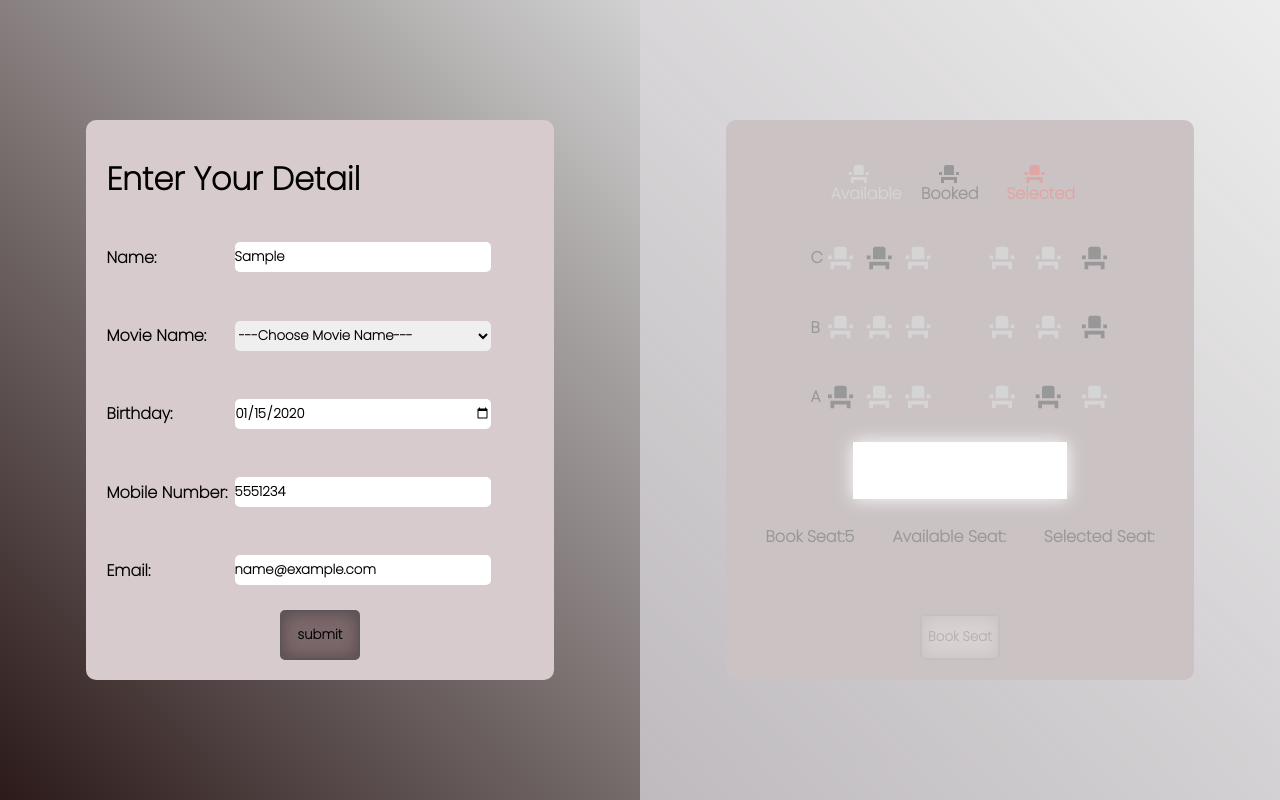
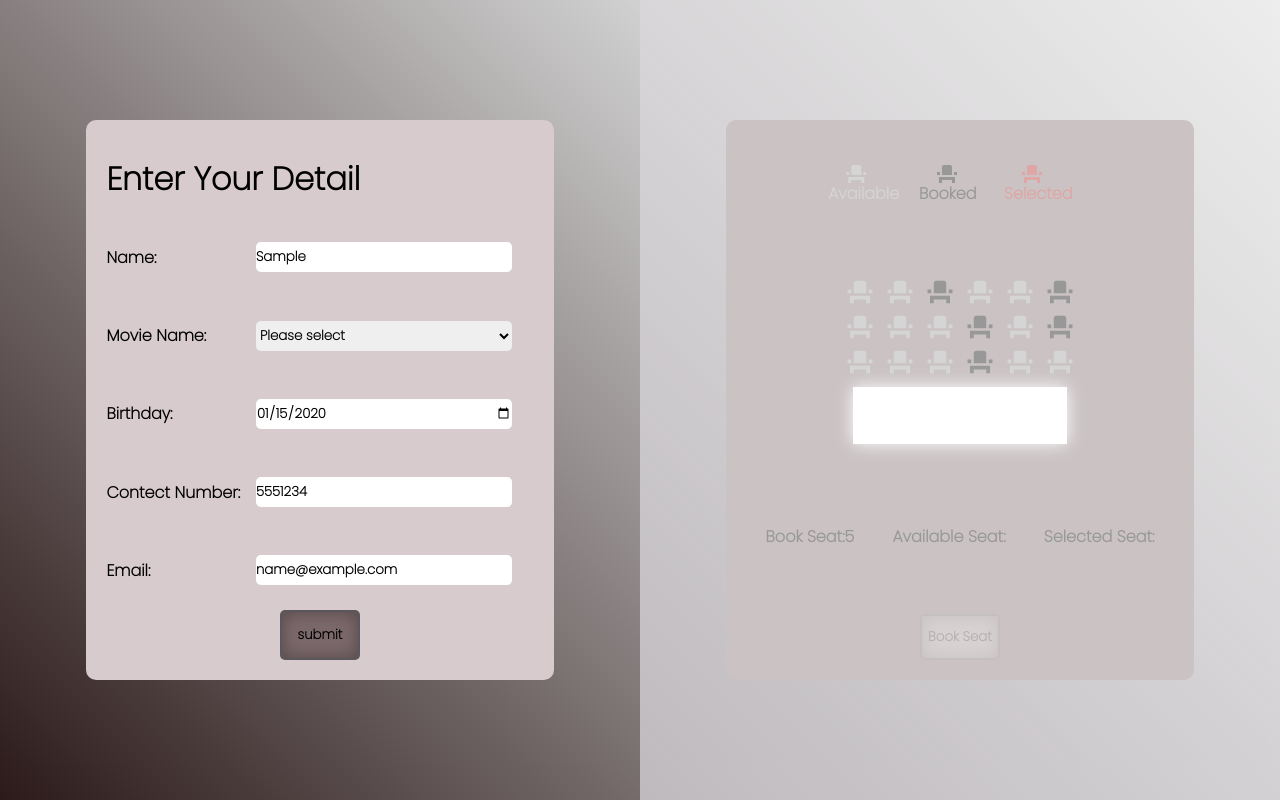
Before and after one commit to RiyaBasak26/Movie_Seat_Booking, a website: page index.html in a window 1280 px wide. Both pictures are taken after typing "Sample", "2020-01-15", "5551234", "name@example.com" into the empty fields and a click on the input "submit". Drawn offline with Linux system fonts and the light colour scheme.

Commit message:
PR comment fixed

```diff
--- a/app.js
+++ b/app.js
@@ -1,9 +1,9 @@
-const name = document.getElementById("name");
-const birthday = document.getElementById("birthday");
-const phone = document.getElementById("phone");
-const email = document.getElementById("email");
+const name_ref = document.getElementById("nameInput");
+const birthday_ref = document.getElementById("birthdayInput");
+const contactNo_ref = document.getElementById("contactNumberInput");
+const email_ref = document.getElementById("emailInput");
 const movieList = document.getElementById("movieList");
-const bookSeat = document.getElementById("bookSeat");
+const bookSeatContainer = document.getElementById("bookSeatContainer");
 const transparent = document.getElementById("transparent");
 const selected_seat = document.getElementById("selectedSeat");
 const available_seat = document.getElementById("availableSeat");
@@ -14,20 +14,48 @@ const displayNone = document.getElementsByClassName("displayNone");
 const birthday_lable = document.getElementById("birthday_lable");
 const user_name = document.getElementById("user_name");
 const movie_name = document.getElementById("movie_name");
-const uset_phone = document.getElementById("uset_phone");
+const user_contact = document.getElementById("user_contact");
 const total_selected_seat = document.getElementById("total_selected_seat");
 const user_email = document.getElementById("user_email");
 const heading=document.getElementById("heading");
+const seat_container=document.getElementById("seat_container");
+
+
+ let movieNameArray = ["The Lion King", "Captain America", "Tom And Jerry","Mr. Bean","cinderella"];
+
+for (let i = 0; i < movieNameArray.length; i++) {
+  let opt = movieNameArray[i];
+  let option = document.createElement("option");
+
+  option.textContent = opt;
+  option.value = i;
+
+  movieList.appendChild(option);
+}
+
+for(let i=0; i<18; i++){
+
+  let span= document.createElement("span");
+  span.classList="material-icons seat";
+  span.innerHTML="event_seat";
+  if(i==2 || i==5||i==9||i==11||i==15)
+  {
+    span.classList.add("booked");
+  }
+  seat_container.appendChild(span);
+}
+
 
 /*-----Form validation------*/
+
 const validateForm = () => {
-  let userName = name.value;
-  let userEmail = email.value;
-  let userPhone = phone.value;
+  let userNameValue = name_ref.value;
+  let userEmailValue = email_ref.value;
+  let userContactNumber = contactNo_ref.value;
   let userMovieList = movieList.value;
 
-  let userBirthday = birthday.value;
-  let birth_date = new Date(userBirthday);
+  let userBirthdayValue = birthday_ref.value;
+  let birth_date = new Date(userBirthdayValue);
   let birth_date_day = birth_date.getDate();
   let birth_date_month = birth_date.getMonth();
   let birth_date_year = birth_date.getFullYear();
@@ -35,18 +63,18 @@ const validateForm = () => {
     new Date(birth_date_year, birth_date_month, birth_date_day)
   );
 
-  const regEmail = /^[a-zA-Z0-9+_.-]+@[a-zA-Z0-9.-]+$/;
-  const regPhone = /^\d{10}$/;
-  if (userName === "") {
+  const regEmail = /^\w+([\.-]?\w+)*@\w+([\.-]?\w+)*(\.\w{2,3})+$/;
+  const regContactNo = /^\d{10}$/;
+  if (userNameValue.length === 0) {
     alert("Please Enter Your Name!");
     return false;
   }
-  if (userMovieList === "Choose Movie Name") {
+  if (userMovieList.length == "") {
     window.alert("Please select a Movie!");
     return false;
   }
-  if (userBirthday == "") {
-    alert("Please enter your age!");
+  if (userBirthdayValue.length === 0) {
+    alert("Please enter your BirthDay!");
     return false;
   } else {
     if (age < 12) {
@@ -54,24 +82,24 @@ const validateForm = () => {
       return false;
     }
   }
-  if (userPhone == "" && userEmail == "") {
+  if (userContactNumber == "" && userEmailValue == "") {
     alert("Please enter a phone number or e-mail address!");
 
     return false;
   } else {
-    if (userPhone !== "") {
-      if (!regPhone.test(userPhone)) {
-        alert("Please enter valid phone number.");
+    if (userContactNumber !== "") {
+      if (!regContactNo.test(userContactNumber)) {
+        alert("Please enter valid Contact number.");
         return false;
       }
     } else {
-      if (!regEmail.test(userEmail)) {
+      if (!regEmail.test(userEmailValue)) {
         window.alert("Please enter a valid e-mail address.");
         return false;
       }
     }
   }
-  bookSeat.classList.remove("disable");
+  bookSeatContainer.classList.remove("disable");
   transparent.style.display = "none";
   event.preventDefault();
 };
@@ -81,13 +109,29 @@ const validateForm = () => {
 
 /*--------- age calculation-------------*/
 const calculate_age = (dob) => {
-  let diff_ms = Date.now() - dob.getTime();
-  let age_dt = new Date(diff_ms);
+  let diff = Date.now() - dob.getTime();
+  let age_dt = new Date(diff);
   let user_age = Math.abs(age_dt.getUTCFullYear() - 1970);
   return user_age;
 };
+const isNumber=(evt)=> {
+  let charCode=evt.charCode;
+ if  (charCode < 48 || charCode > 57) {
+     return false;
+ }
+ return true;
+}
+ const isAlphabet=(evt)=>{
+  if(/^[a-zA-Z -]+$/.test(evt.key))
+  {
+    return true;
+  }
+  return false;
+ }
+
+
 /*------- while selecting seat-------*/
-bookSeat.addEventListener("click", (e) => {
+bookSeatContainer.addEventListener("click", (e) => {
     if(e.target.classList.contains("booked"))
     {
         window.alert("This seat is already selected");
@@ -124,12 +168,12 @@ book_seat_btn.addEventListener("click", () => {
   for (j = 0; j < displayNone.length; j++) {
     displayNone[j].style.display = "block";
   }
-  user_name.innerHTML = name.value;
-  movie_name.innerHTML = movieList.value;
-  uset_phone.innerHTML = phone.value;
-  user_email.innerHTML = email.value;
+  user_name.innerHTML = name_ref.value;
+  movie_name.innerHTML = movieNameArray[movieList.value];
+  user_contact.innerHTML = contactNo_ref.value;
+  user_email.innerHTML = email_ref.value;
   total_selected_seat.innerHTML = selected_seat.innerHTML;
-  bookSeat.classList.add("disable");
+  bookSeatContainer.classList.add("disable");
   transparent.style.display = "block";
   heading.innerHTML="Thank You!";
 });
--- a/index.html
+++ b/index.html
@@ -17,41 +17,36 @@
         <div><h1 id="heading">Enter Your Detail</h1></div>
         <div>
           <label for="Name">Name: </label>
-          <input type="text" name="Name" id="name" onkeydown="return /[a-z]/i.test(event.key)"/>
+          <input type="text" name="Name" id="nameInput" onkeydown="return isAlphabet(event)"/>
           <label for="name" class="displayNone color" id="user_name"></label>
         </div>
         <div>
           <label for="MovieName"> Movie Name: </label>
           <select id="movieList">
-            <option value="Choose Movie Name">---Choose Movie Name---</option>
-            <option value="The Lion King">The Lion King</option>
-            <option value="Captain America">Captain America</option>
-            <option value="Tom And Jerry">Tom And Jerry</option>
-            <option value="Mr. Bean">Mr. Bean</option>
-            <option value="cinderella">cinderella</option>
+            <option value="" selected disabled>Please select</option>
           </select>
           <label for="movie_name" id="movie_name" class="displayNone color"></label>
         </div>
         <div>
           <label for="birthday" id="birthday_lable">Birthday:</label>
-          <input type="date" id="birthday" name="birthday" />
+          <input type="date" id="birthdayInput" name="birthday" />
           <label for="seat_count" class="displayNone">Selected Seat:</label>
           <label for="" class="displayNone color" id="total_selected_seat" ></label>
         </div>
         <div>
-          <label for="Mobile No.">Mobile Number:</label>
-          <input type="tel" name="phone" id="phone" onkeydown="return /[1-9]/i.test(event.key)"/>
-          <label for="phone" class="displayNone color" id="uset_phone"></label>
+          <label for="Mobile No.">Contect Number:</label>
+          <input type="tel" name="phone" id="contactNumberInput" onkeypress="return isNumber(event)"/>
+          <label for="phone" class="displayNone color" id="user_contact"></label>
         </div>
         <div>
           <label for="email">Email:</label>
-          <input type="text" id="email" name="email" />
+          <input type="text" id="emailInput" name="email" />
           <label for="email" class="displayNone color" id="user_email"></label>
         </div>
         <input type="submit" value="submit" id="submit" onclick="return validateForm()" />
       </form>
     </div>
-    <div id="bookSeat" class="disable">
+    <div id="bookSeatContainer" class="disable">
         <div id="transparent"></div>
       <div id="bookSeatBody">
         <div id="seatType">
@@ -69,44 +64,7 @@
           </span>
         </div>
         <div id="seat_div">
-          <div class="row">
-            <div class="column">
-              <span class="rowName">C</span>
-              <span class="material-icons seat"> event_seat </span>
-              <span class="material-icons seat booked"> event_seat </span>
-              <span class="material-icons seat"> event_seat </span>
-            </div>
-            <div class="column">
-              <span class="material-icons seat"> event_seat </span>
-              <span class="material-icons seat "> event_seat </span>
-              <span class="material-icons seat booked"> event_seat </span>
-            </div>
-          </div>
-          <div class="row">
-            <div class="column">
-              <span class="rowName">B</span>
-              <span class="material-icons seat"> event_seat </span>
-              <span class="material-icons seat"> event_seat </span>
-              <span class="material-icons seat"> event_seat </span>
-            </div>
-            <div class="column">
-              <span class="material-icons seat"> event_seat </span>
-              <span class="material-icons seat"> event_seat </span>
-              <span class="material-icons seat booked"> event_seat </span>
-            </div>
-          </div>
-          <div class="row">
-            <div class="column">
-              <span class="rowName">A</span>
-              <span class="material-icons seat booked"> event_seat </span>
-              <span class="material-icons seat"> event_seat </span>
-              <span class="material-icons seat"> event_seat </span>
-            </div>
-            <div class="column">
-              <span class="material-icons seat"> event_seat </span>
-              <span class="material-icons seat booked"> event_seat </span>
-              <span class="material-icons seat"> event_seat </span>
-            </div>
+          <div id="seat_container">
           </div>
           <div id="screen"></div>
         </div>
--- a/style.css
+++ b/style.css
@@ -25,7 +25,8 @@ body{
     width: 50%;
     height: 100%;
 }
-#bookSeat{
+#bookSeatContainer{
+    background-image: linear-gradient(45deg,rgb(94 83 93), rgba(0, 0, 0, 0.18));
     width: 50%;
     height: 100%;
     display: flex;
@@ -50,7 +51,7 @@ body{
     width: 100%;
 }
 label{
-    width: 30%;
+    width: 35%;
 }
 input,#movieList{
     width: 60%;
@@ -150,9 +151,7 @@ input,#movieList{
     display: flex;
     align-content: center;
 }
-#bookSeat{
-    background-image: linear-gradient(45deg,rgb(94 83 93), rgba(0, 0, 0, 0.18));
-}
+
 .disable{
     opacity: 0.4;
     cursor: not-allowed !important;
@@ -185,3 +184,8 @@ input,#movieList{
 .color{
     color: #8d3c7e;
 }
+#seat_container{
+display: grid;
+grid-template-columns: auto auto auto auto auto auto;
+gap: 5px 10px;
+}
```
